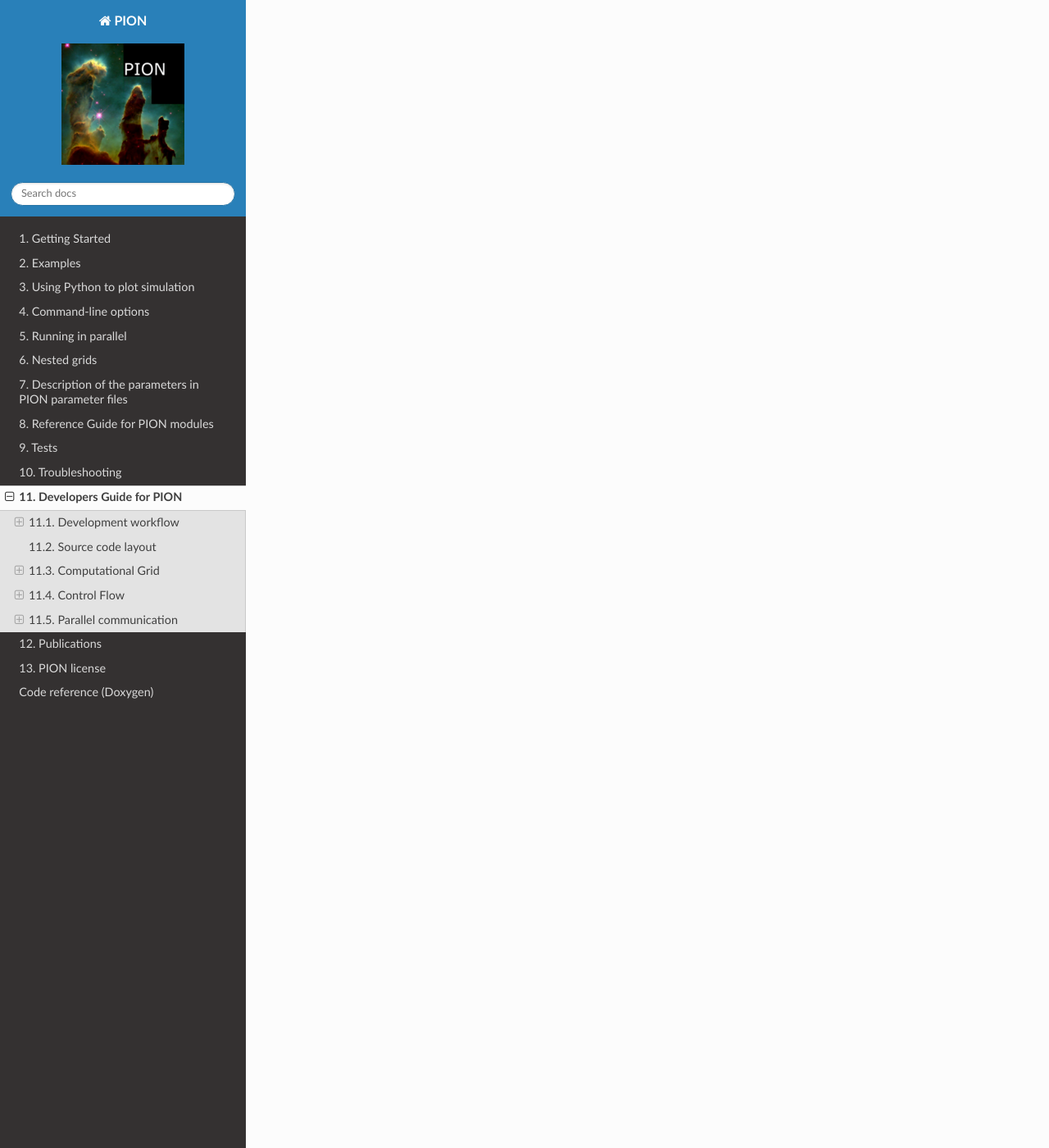
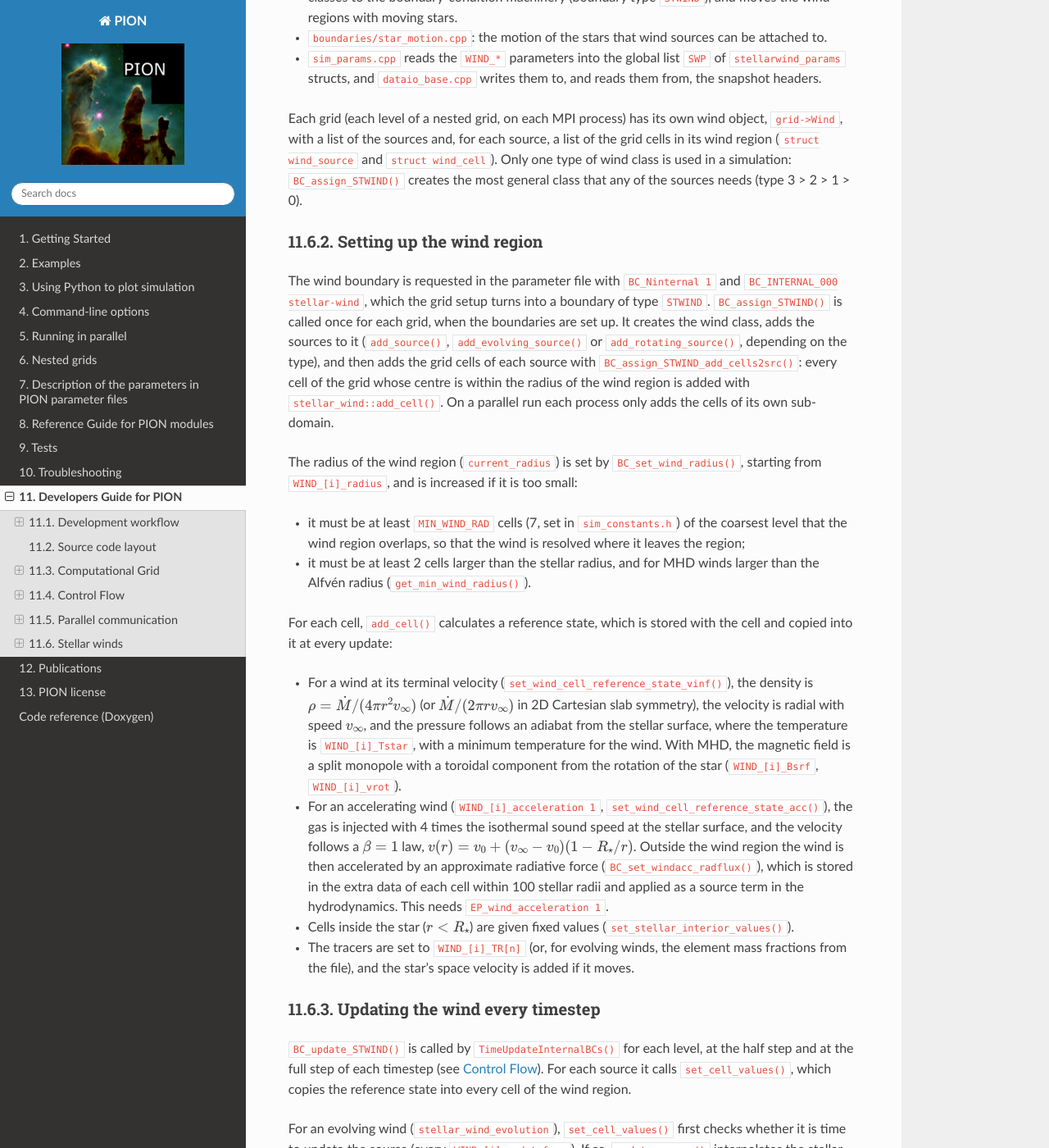
Before and after one commit to jmackey-astro/pion-docs, a Sphinx documentation site: the page built from docs/developers_guide.rst, in a window 1280 px wide and 1400 px high, scrolled down 12093 px. Shown: the whole window at 82% size. Built offline with Sphinx 7.4.7 and the Read the Docs theme 3.1.0, drawn with Linux system fonts in a browser that asks for light colours; some of the changed text lies outside the part shown.

Commit message:
Developer guide: stellar winds section
Co-Authored-By: Claude Opus 5.5 <noreply@anthropic.com>

```diff
--- a/docs/dev_winds.inc
+++ b/docs/dev_winds.inc
@@ -3,4 +3,79 @@
 Stellar winds
 ================================
 
-This is how stellar winds are implemented.
+Stellar winds are implemented as an internal boundary condition: in a sphere around each wind source, the gas in the grid cells is reset every timestep to the state of a freely flowing wind, and the hydrodynamics then carries this gas out into the rest of the grid.
+The parameters of the wind sources are described in :ref:`parameter-winds`.
+
+
+Source files and classes
+------------------------
+
++ ``grid/stellar_wind_BC.cpp``: the class ``stellar_wind``, for winds that are constant in time (``WIND_[i]_type 0``), and the derived class ``stellar_wind_evolution``, for winds whose properties are interpolated from a table in a file (type 1).
++ ``grid/stellar_wind_angle.cpp``: the class ``stellar_wind_angle`` (derived from ``stellar_wind_evolution``), for latitude-dependent winds of rotating stars, following Langer et al. (1999) (type 2).
++ ``grid/stellar_wind_latdep.cpp``: the class ``stellar_wind_latdep``, a modified version of this in which the polar wind is not enhanced by rotation (type 3).
++ ``boundaries/stellar_wind_boundaries.cpp``: the class ``stellar_wind_bc``, which connects the wind classes to the boundary-condition machinery (boundary type ``STWIND``), and moves the wind regions with moving stars.
++ ``boundaries/star_motion.cpp``: the motion of the stars that wind sources can be attached to.
++ ``sim_params.cpp`` reads the ``WIND_*`` parameters into the global list ``SWP`` of ``stellarwind_params`` structs, and ``dataio_base.cpp`` writes them to, and reads them from, the snapshot headers.
+
+Each grid (each level of a nested grid, on each MPI process) has its own wind object, ``grid->Wind``, with a list of the sources and, for each source, a list of the grid cells in its wind region (``struct wind_source`` and ``struct wind_cell``).
+Only one type of wind class is used in a simulation: ``BC_assign_STWIND()`` creates the most general class that any of the sources needs (type 3 > 2 > 1 > 0).
+
+
+Setting up the wind region
+--------------------------
+
+The wind boundary is requested in the parameter file with ``BC_Ninternal 1`` and ``BC_INTERNAL_000 stellar-wind``, which the grid setup turns into a boundary of type ``STWIND``.
+``BC_assign_STWIND()`` is called once for each grid, when the boundaries are set up.
+It creates the wind class, adds the sources to it (``add_source()``, ``add_evolving_source()`` or ``add_rotating_source()``, depending on the type), and then adds the grid cells of each source with ``BC_assign_STWIND_add_cells2src()``: every cell of the grid whose centre is within the radius of the wind region is added with ``stellar_wind::add_cell()``.
+On a parallel run each process only adds the cells of its own sub-domain.
+
+The radius of the wind region (``current_radius``) is set by ``BC_set_wind_radius()``, starting from ``WIND_[i]_radius``, and is increased if it is too small:
+
++ it must be at least ``MIN_WIND_RAD`` cells (7, set in ``sim_constants.h``) of the coarsest level that the wind region overlaps, so that the wind is resolved where it leaves the region;
++ it must be at least 2 cells larger than the stellar radius, and for MHD winds larger than the Alfvén radius (``get_min_wind_radius()``).
+
+For each cell, ``add_cell()`` calculates a reference state, which is stored with the cell and copied into it at every update:
+
++ For a wind at its terminal velocity (``set_wind_cell_reference_state_vinf()``), the density is :math:`\rho = \dot{M}/(4\pi r^2 v_\infty)` (or :math:`\dot{M}/(2\pi r v_\infty)` in 2D Cartesian slab symmetry), the velocity is radial with speed :math:`v_\infty`, and the pressure follows an adiabat from the stellar surface, where the temperature is ``WIND_[i]_Tstar``, with a minimum temperature for the wind.  With MHD, the magnetic field is a split monopole with a toroidal component from the rotation of the star (``WIND_[i]_Bsrf``, ``WIND_[i]_vrot``).
++ For an accelerating wind (``WIND_[i]_acceleration 1``, ``set_wind_cell_reference_state_acc()``), the gas is injected with 4 times the isothermal sound speed at the stellar surface, and the velocity follows a :math:`\beta=1` law, :math:`v(r) = v_0 + (v_\infty - v_0)(1-R_\star/r)`.  Outside the wind region the wind is then accelerated by an approximate radiative force (``BC_set_windacc_radflux()``), which is stored in the extra data of each cell within 100 stellar radii and applied as a source term in the hydrodynamics.  This needs ``EP_wind_acceleration 1``.
++ Cells inside the star (:math:`r < R_\star`) are given fixed values (``set_stellar_interior_values()``).
++ The tracers are set to ``WIND_[i]_TR[n]`` (or, for evolving winds, the element mass fractions from the file), and the star's space velocity is added if it moves.
+
+
+Updating the wind every timestep
+--------------------------------
+
+``BC_update_STWIND()`` is called by ``TimeUpdateInternalBCs()`` for each level, at the half step and at the full step of each timestep (see `Control Flow`_).
+For each source it calls ``set_cell_values()``, which copies the reference state into every cell of the wind region.
+
+For an evolving wind (``stellar_wind_evolution``), ``set_cell_values()`` first checks whether it is time to update the source (every ``WIND_[i]_updatefreq``).
+If so, ``update_source()`` interpolates the stellar properties (:math:`\dot{M}`, :math:`v_\infty`, :math:`T_\mathrm{eff}`, :math:`R_\star`, element abundances) from the table at the current time, and recalculates the reference state of every cell.
+The table is read from ``WIND_[i]_evofile`` by ``read_evolution_file()``.  It has two header lines, and then one line per time with the columns
+
+.. code-block:: none
+
+  time  mass  luminosity  T_eff  Mdot  v_rot  v_crit  v_inf  X_H  X_He  X_C  X_N  X_O  X_Z  X_D
+
+all in CGS units.  The times are shifted by ``WIND_[i]_t_offset`` and divided by ``WIND_[i]_t_scalefac``, so that a stellar model can be started at any age and run faster than real time.
+A source only switches on when the simulation reaches the first time in the table, and when the simulation passes the last time (the end of the star's life), ``set_cell_values()`` returns -1 and PION finishes the simulation.
+
+For rotating stars (types 2 and 3) the density and velocity also depend on the polar angle, through ``WIND_[i]_xi`` and the ratio of the rotation velocity to the critical velocity; ``WIND_[i]_enhance_mdot`` can increase the mass-loss rate of a type-3 wind close to critical rotation.
+
+
+Moving stars
+------------
+
+A wind source can be attached to a star (``WIND_[i]_star``, see :ref:`parameter-stars`), which is moved by the N-body integrator in ``star_motion.cpp``, called from ``TimeUpdateInternalBCs()`` and driven by the timestep of the finest level.
+Every MPI process does the same calculation, so all processes agree on the positions of the stars.
+
+When the star has moved by more than 0.1 times the cell size of the finest level, ``BC_update_STWIND()`` removes all cells from the wind source (``remove_cells()``), recalculates the radius of the wind region (which can change if the region now overlaps a different level), and adds the cells around the new position with ``BC_assign_STWIND_add_cells2src()``.
+The velocity of the star is added to the wind velocity in each cell.
+
+
+Winds on nested grids and in parallel
+-------------------------------------
+
++ Each level has its own wind object, and sets the wind in its own cells.  A wind region that crosses the boundary of a refined level is set on both levels; the coarse cells under the fine level are then replaced by averages of the fine cells as usual (see :ref:`ref-dev-ng-boundaries`).
++ Because the radius of the wind region depends on the coarsest level it overlaps, the same source has the same wind radius on every level.
++ ``add_cell()`` flags the wind cells as boundary data (``isbd = true``, ``isdomain = false``), because their state is set by the wind class rather than by the solver.  They are still used in the timestep calculation (``timestep = true``), except for cells inside the star.
++ On a parallel run each process only has the wind cells of its own sub-domain.  A wind region on the boundary between sub-domains, or at the edge of a refined level, is a common place for bugs that depend on the number of processes: the tests ``windrt1d-ng`` and ``windrt2d-ng`` check this (see :ref:`tests`).
--- a/docs/developers_guide.rst
+++ b/docs/developers_guide.rst
@@ -202,3 +202,6 @@ The only functions requiring MPI communication are then ``TimeUpdateExternalBCs(
 
 
 .. include:: dev_mpi.inc
+
+
+.. include:: dev_winds.inc
--- a/docs/parameter-file.rst
+++ b/docs/parameter-file.rst
@@ -408,6 +408,8 @@ Moving stars are moved by an N-body integration of their mutual gravity.
 Parameter files without ``STAR_`` parameters, but with a moving wind source (``WIND_[i]_moving_star 1``), still work: PION creates a star for each moving wind source.
 
 
+.. _parameter-winds:
+
 Stellar Winds
 -------------
 
```
